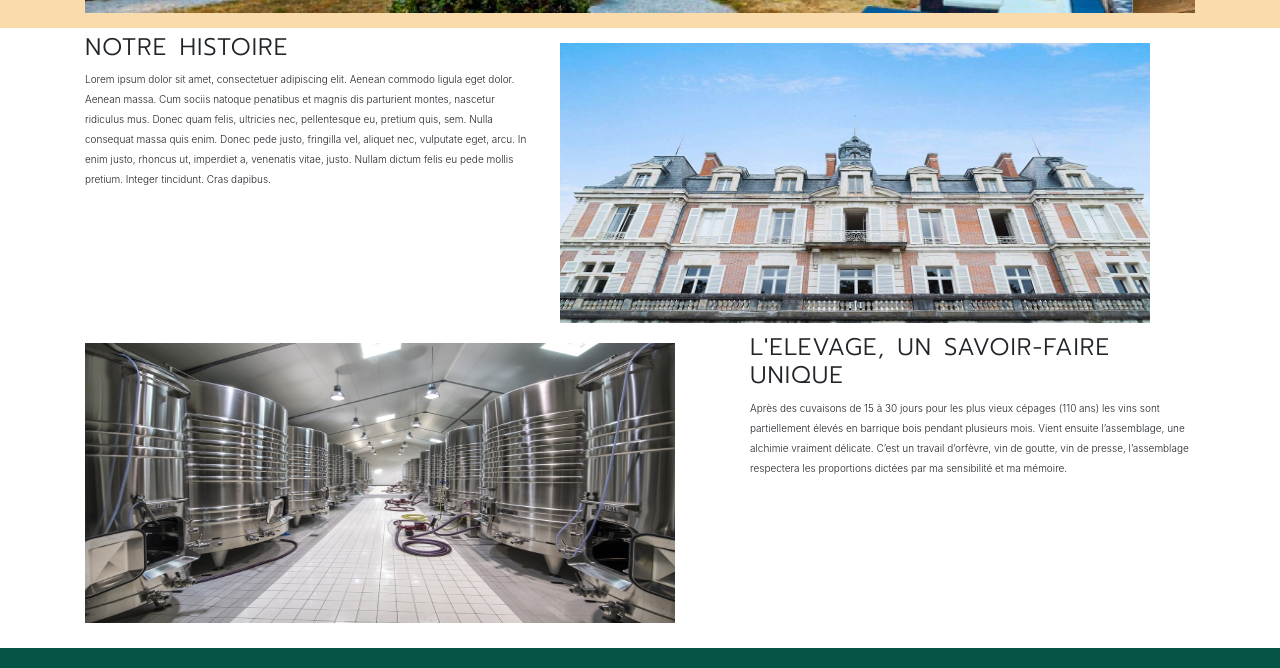
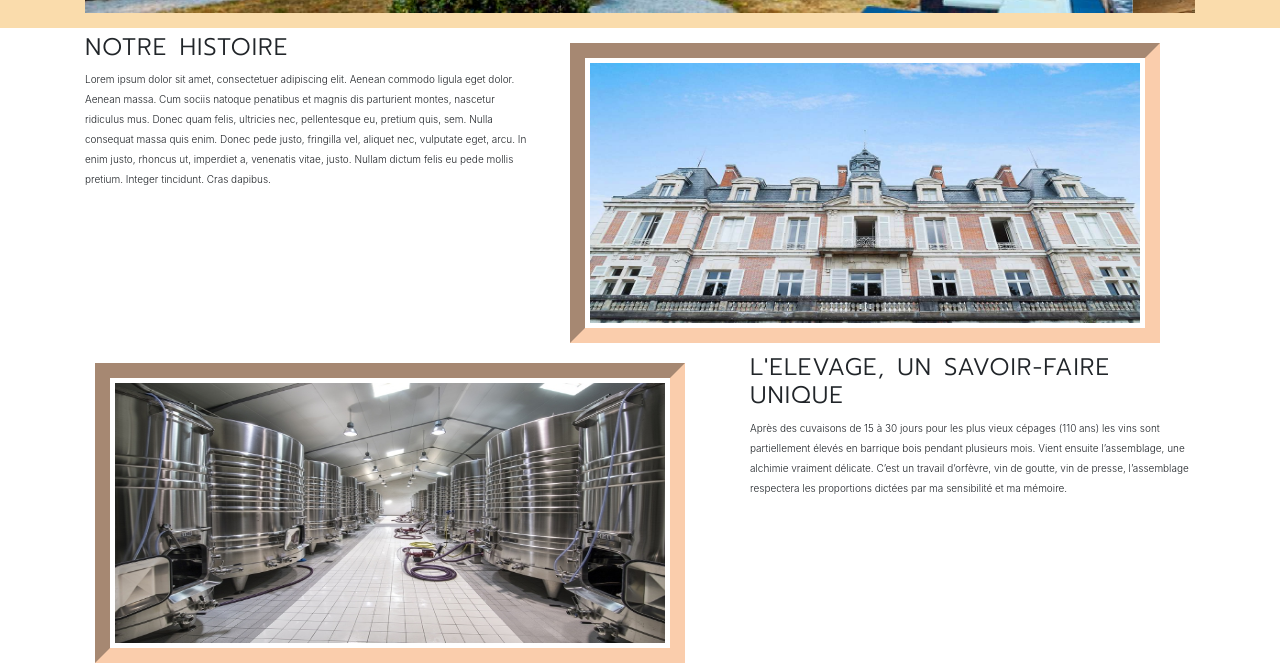
Before and after one commit to DuTss/VINAUDIO, a plain HTML site: page quisommesnous.html in a window 1280 px wide. Shown: the part 1488-2156 px from the top of the page. Drawn offline with nearby package versions, Linux system fonts and the light colour scheme.

Commit message:
ajout bordure quisommes nous

```diff
--- a/quisommesnous.html
+++ b/quisommesnous.html
@@ -132,9 +132,9 @@
     </section>
 
     <section>
-        <div class="container histoire">
-            <div class="row">
-                <div class="col-md-5">
+        <div class="container">
+            <div class="row histoire">
+                <div class="col-md-5 famille-texte">
                     <h4>Notre Histoire</h4>
                     <p>Lorem ipsum dolor sit amet, consectetuer adipiscing elit. Aenean commodo ligula eget dolor. Aenean massa. Cum sociis natoque penatibus et magnis dis parturient montes, nascetur ridiculus mus. Donec quam felis, ultricies nec, pellentesque eu, pretium quis, sem. Nulla consequat massa quis enim. Donec pede justo, fringilla vel, aliquet nec, vulputate eget, arcu. In enim justo, rhoncus ut, imperdiet a, venenatis vitae, justo. Nullam dictum felis eu pede mollis pretium. Integer tincidunt. Cras dapibus.</p>
                 </div>
@@ -142,11 +142,11 @@
                     <img src="./ressources/Images/facade.jpg" alt="">
                 </div>
             </div>
-            <div class="row">
+            <div class="row histoire">
                 <div class="col-md-7 cuve">
                     <img src="./ressources/Images/cuve.jpg" alt="">
                 </div>
-                <div class="col-md-5">
+                <div class="col-md-5 famille-texte">
                     <h4>L'Elevage, un savoir-faire unique</h4>
                     <p>Après des cuvaisons de 15 à 30 jours pour les plus vieux cépages (110 ans) les vins sont partiellement élevés en barrique bois pendant plusieurs mois.
                     Vient ensuite l’assemblage, une alchimie vraiment délicate.
--- a/ressources/CSS/style.css
+++ b/ressources/CSS/style.css
@@ -14,7 +14,6 @@
 
 /*FONTS
     - Default
-
 */
 
 /* GLOBAL
@@ -525,8 +524,21 @@ footer a {
 .histoire img {
     width: 590px;
     height: 300px;
-    padding: 10px 0 10px 0;
+    padding: 15px 15px;
+    border: inset #facdac 15px;
 }
+
+.facade img {
+    padding: 5px;
+    margin: 10px 10px;
+}
+
+.cuve img {
+    padding: 5px;
+    margin: 10px 10px;
+}
+
+
 
 
 /* PAGE FAMILLE DES VINS
```
